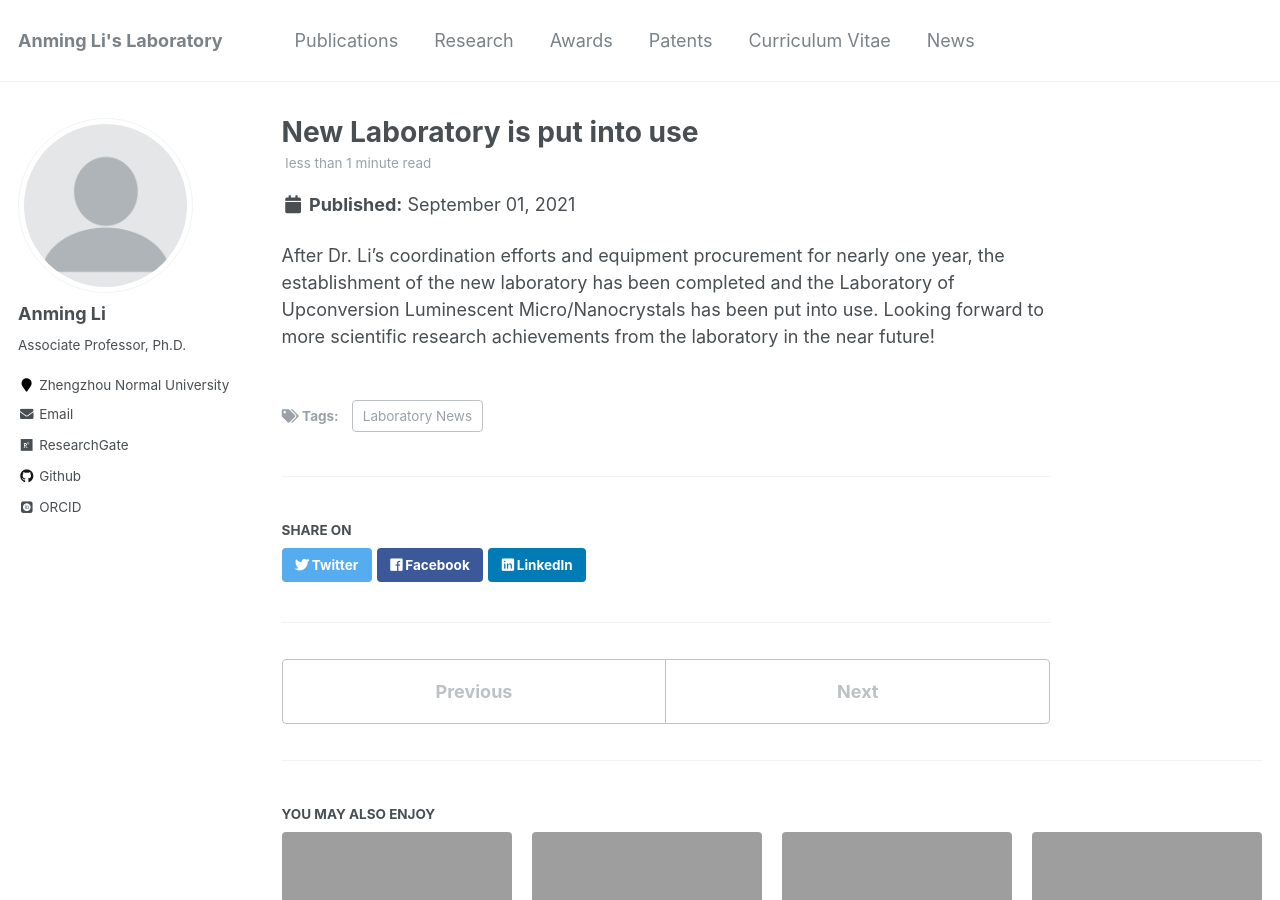
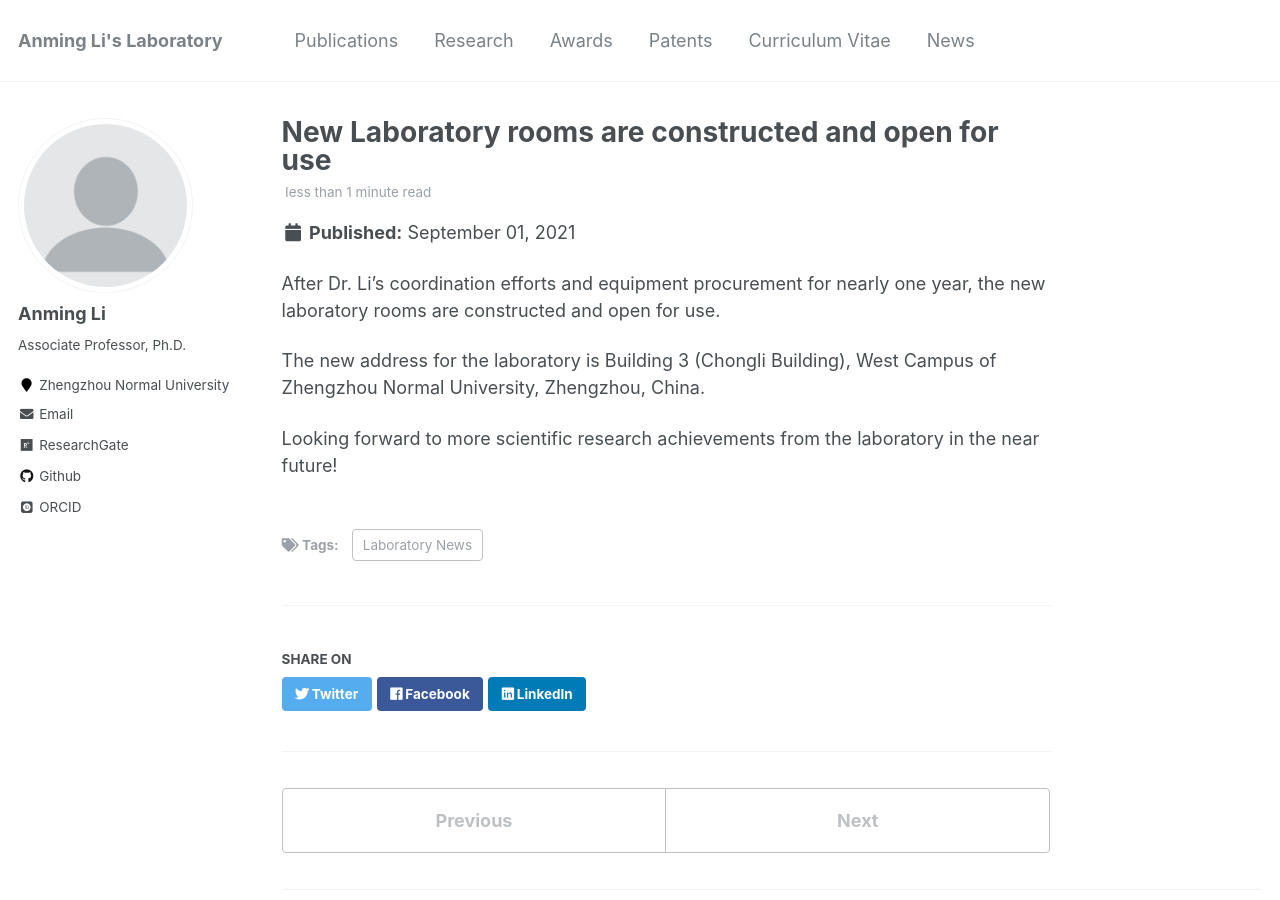
Before and after one commit to ucnclab/ucnclab.github.io, a Jekyll site: the page built from _posts/2021-09-01-blog-post-4.md, in a window 1280 px wide and 900 px high. Built offline with Jekyll 4.4.1, drawn with Linux system fonts in a browser that asks for light colours; some web fonts are replaced.

Commit message:
Add files via upload

```diff
--- a/_posts/2021-09-01-blog-post-4.md
+++ b/_posts/2021-09-01-blog-post-4.md
@@ -1,9 +1,13 @@
 ---
-title: 'New Laboratory is put into use'
+title: 'New Laboratory rooms are constructed and open for use'
 date: 2021-09-01
 permalink: /posts/2021/01/blog-post-4/
 tags:
   - Laboratory News
 ---
 
-After Dr. Li's coordination efforts and equipment procurement for nearly one year, the establishment of the new laboratory has been completed and the Laboratory of Upconversion Luminescent Micro/Nanocrystals has been put into use. Looking forward to more scientific research achievements from the laboratory in the near future!
+After Dr. Li's coordination efforts and equipment procurement for nearly one year, the new laboratory rooms are constructed and open for use.
+
+The new address for the laboratory is Building 3 (Chongli Building), West Campus of Zhengzhou Normal University, Zhengzhou, China.
+
+Looking forward to more scientific research achievements from the laboratory in the near future!
```
